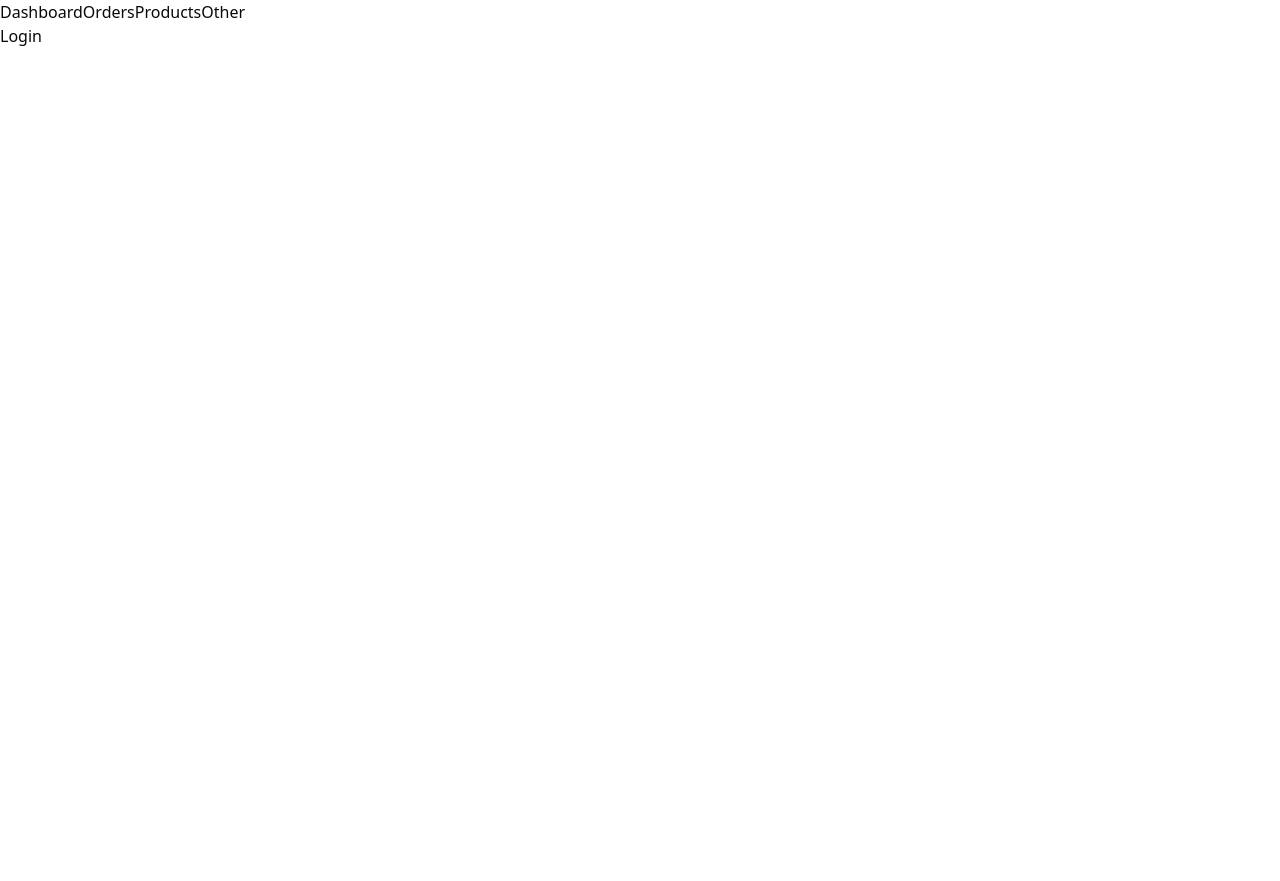
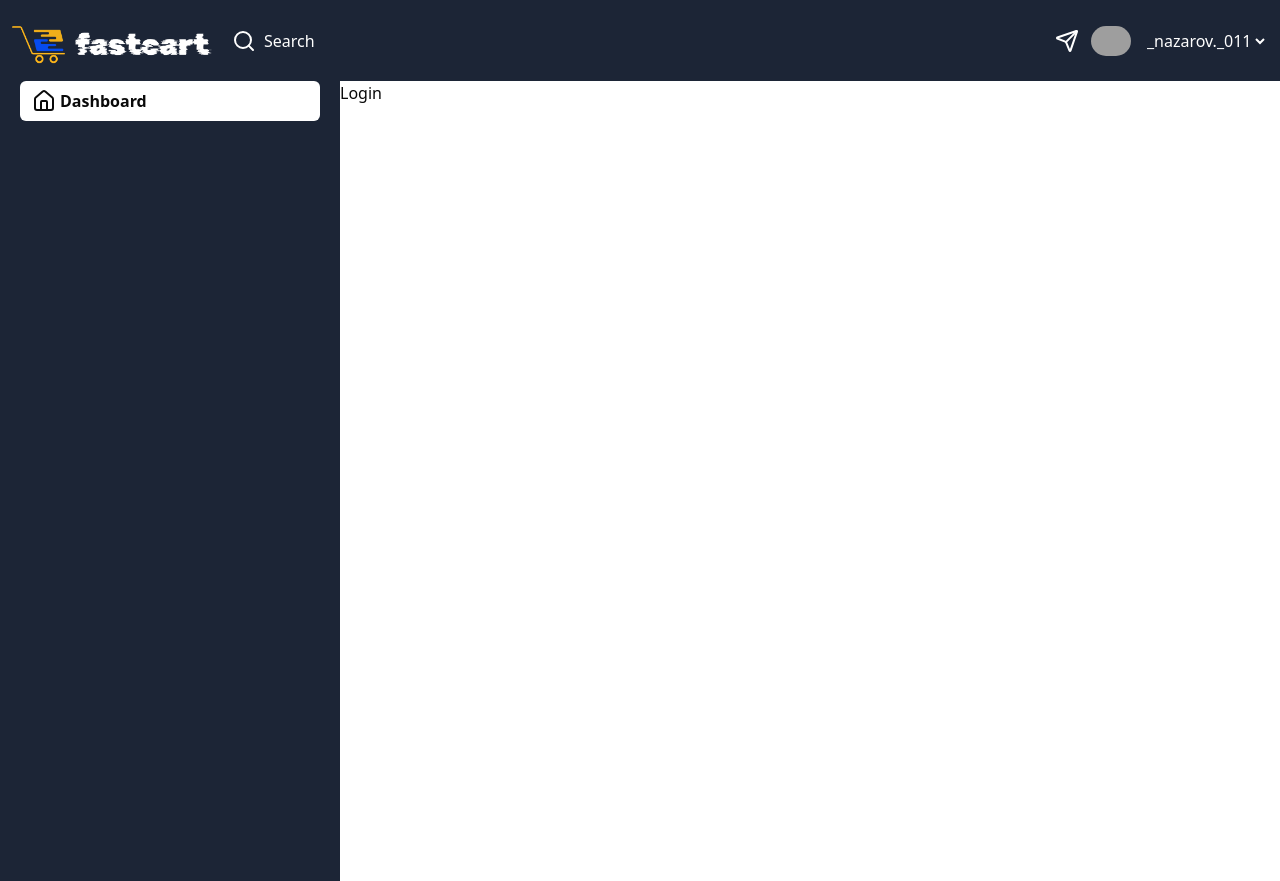
Before and after one commit to Abubakr9423/fasct-card-admin-page-, a React (Vite) app: page / in a window 1280 px wide. Before the commit the page ends 800 px from the top, so only its background shows below. Built offline with nearby package versions, Linux system fonts and the light colour scheme; grey boxes are pictures that could not be loaded.

Commit message:
Finish Navbar

```diff
--- a/src/pages/Layout.tsx
+++ b/src/pages/Layout.tsx
@@ -1,11 +1,31 @@
-import { NavLink, Outlet } from 'react-router-dom'
+import { Outlet } from 'react-router-dom'
+import img from '../assets/Group 1116606595.png'
+import { Home, Search, Send } from 'lucide-react'
 
 const Layout = () => {
     return (
-        <div>
-            <div>
-                <NavLink to="/dashboard">
-                Dashboard
+        <main>
+            <nav className='bg-[#1C2536]'>
+                <section className=' max-w-350 m-auto p-3 flex justify-between items-center'>
+
+                    <div className='flex items-center gap-5'>
+                        <img className='w-50' src={img} alt="" />
+                        <div className='flex items-center gap-2'>
+                            <Search className='text-white' />
+                            <input placeholder='Search' className='placeholder:text-white' type="text" />
+                        </div>
+                    </div>
+                    <div className='flex gap-3 items-center text-white'>
+                        <Send />
+                            <img className='w-10 rounded-full' src="https://th.bing.com/th/id/OIP.jixXH_Els1MXBRmKFdMQPAHaHa?w=219&h=219&c=7&r=0&o=7&dpr=1.3&pid=1.7&rm=3" alt="" />
+                        <select>
+                            <option value="">
+                                <p>_nazarov._011</p>
+                            </option>
+                        </select>
+                    </div>
+                    {/* <NavLink to="/dashboard">
+                    Dashboard
                 </NavLink>
 
 
@@ -18,12 +38,21 @@ const Layout = () => {
                 </NavLink>
                 <NavLink to="/other">
                     Other
-                </NavLink>
-            </div>
-            <div>
-                <Outlet />
-            </div>
-        </div>
+                </NavLink> */}
+                </section>
+            </nav>
+            <main className='flex'>
+                <aside className='bg-[#1C2536] h-screen max-w-85 w-full flex flex-col items-center px-5'>
+                    <button className='flex w-full items-center  rounded-sm  font-bold gap-1 bg-[#FFFFFF] px-3 py-2 '>
+                        <Home />
+                        <span>Dashboard</span>
+                    </button>
+                </aside>
+                <aside>
+                    <Outlet />
+                </aside>
+            </main>
+        </main>
     )
 }
 
```
Also changed, not shown: src/assets/Group 1116606595.png (added).
